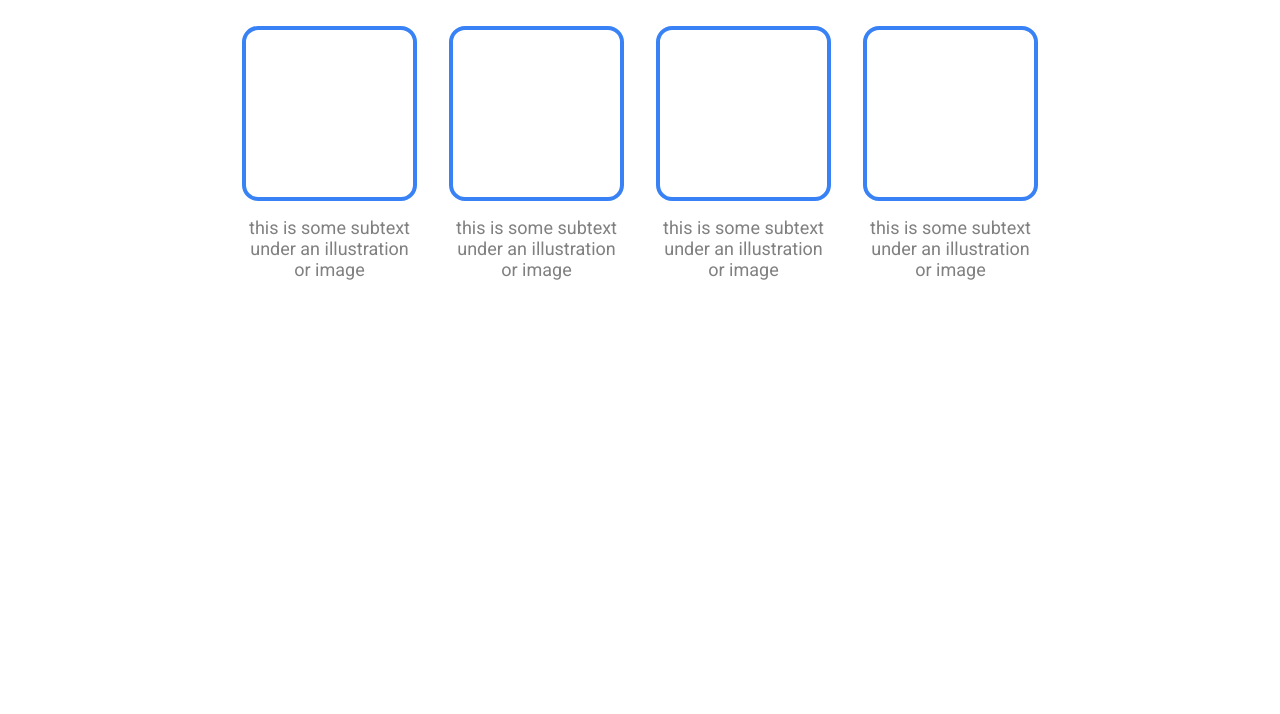
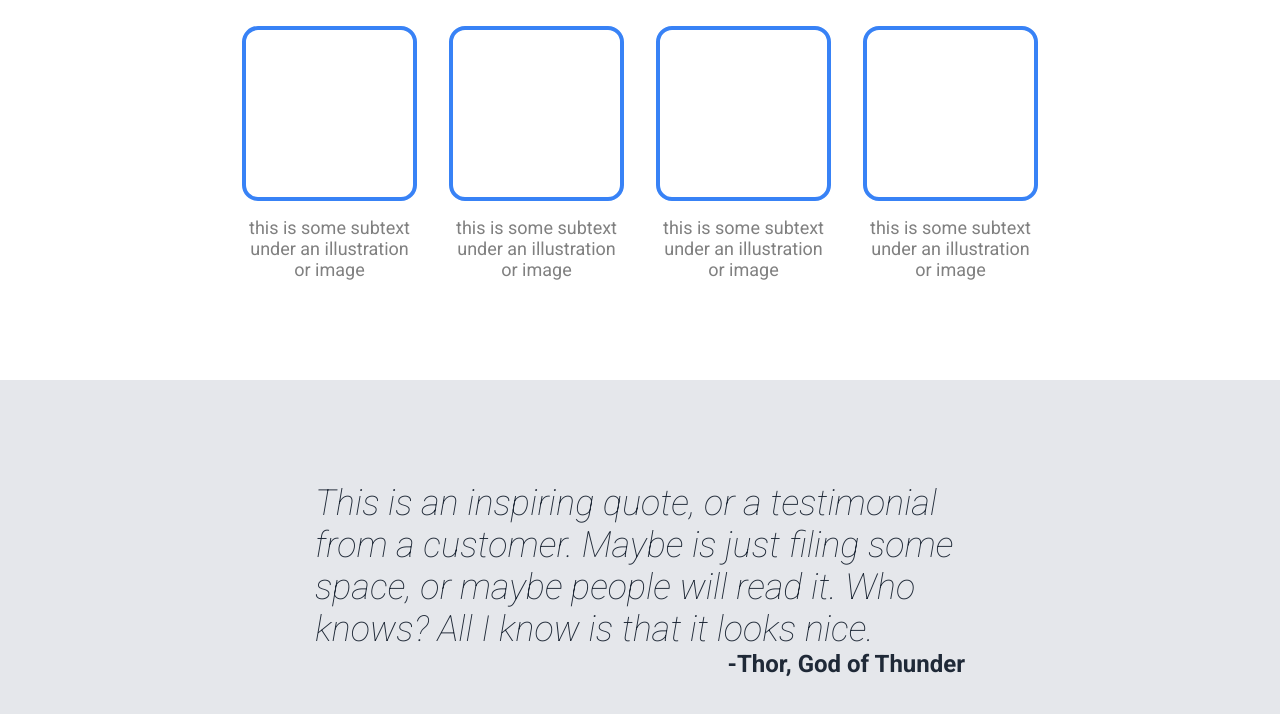
Before and after one commit to BrianFiset/landing_page, a plain HTML site: page index.html in a window 1280 px wide. Shown: the part 642-1356 px from the top of the page. Before the commit the page ends 1022 px from the top, so only its background shows below. Drawn offline with Linux system fonts and the light colour scheme.

Commit message:
Add quote section

```diff
--- a/index.html
+++ b/index.html
@@ -5,7 +5,9 @@
     <meta name="viewport" content="width=device-width, initial-scale=1.0">
     <title>Landing Page</title>
     <link rel="stylesheet" href="style.css">
-<link href="https://fonts.googleapis.com/css2?family=Roboto&display=swap" rel="stylesheet">
+    <link rel="preconnect" href="https://fonts.googleapis.com">
+    <link rel="preconnect" href="https://fonts.gstatic.com" crossorigin>
+    <link href="https://fonts.googleapis.com/css2?family=Roboto:ital,wght@0,100;0,300;0,400;0,500;0,700;0,900;1,100;1,300;1,400;1,500;1,700;1,900&display=swap" rel="stylesheet">
     <header>
         <div class="header-top">
             <div class="logo">Header Logo</div>
@@ -45,5 +47,13 @@
             </div>
         </div>
     </div>
+
+    <div class="quote-container">
+        <div class="quote">
+            This is an inspiring quote, or a testimonial from a customer. Maybe is just filing some space,
+            or maybe people will read it. Who knows? All I know is that it looks nice.
+        </div>
+        <div class="author">-Thor, God of Thunder</div>
+    </div>
 </body>
 </html>
--- a/style.css
+++ b/style.css
@@ -122,3 +122,29 @@ li {
     color: grey;
     text-align: center;
 }
+
+/* Quote Section */
+
+.quote-container {
+    display: flex;
+    flex-direction: column;
+    justify-content: center;
+    height: 400px;
+    background-color: #e5e7eb;
+    padding: 0 315px;
+}
+
+.quote-container > .quote {
+    font-weight: lighter;
+    align-self: center;
+    font-size: 36px;
+    color: #1f2937;
+    font-style: italic;
+}
+
+.quote-container > .author {
+    align-self: flex-end;
+    font-weight: bold;
+    font-size: 24px;
+    color: #1f2937;
+}
```
